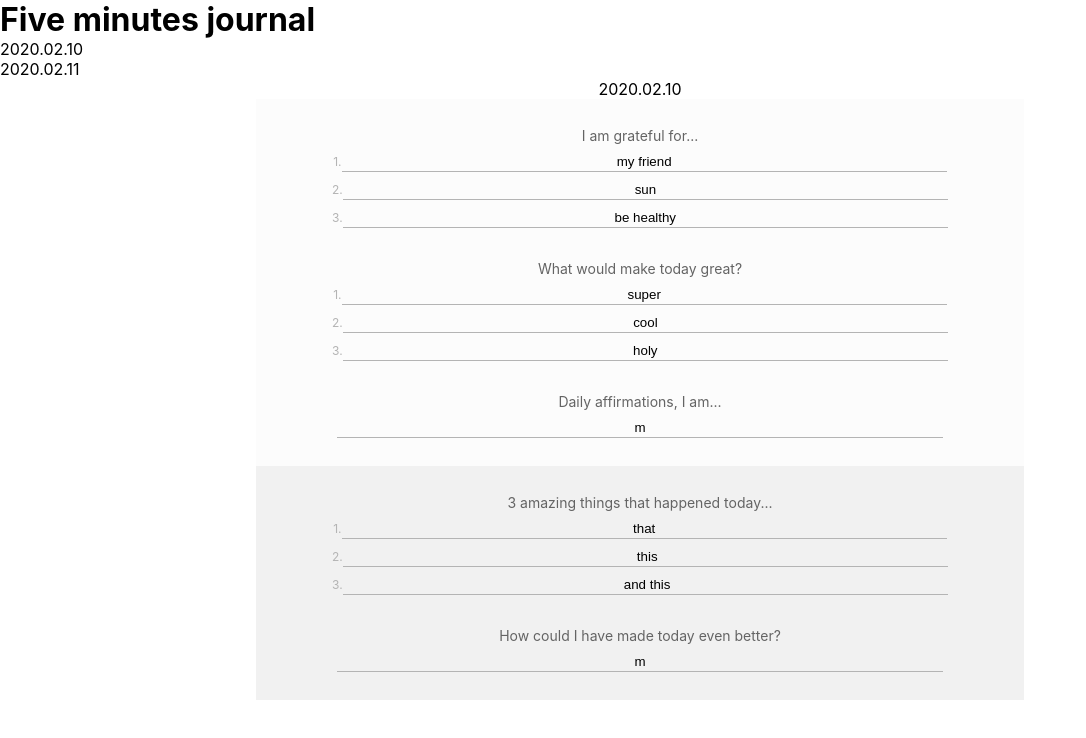
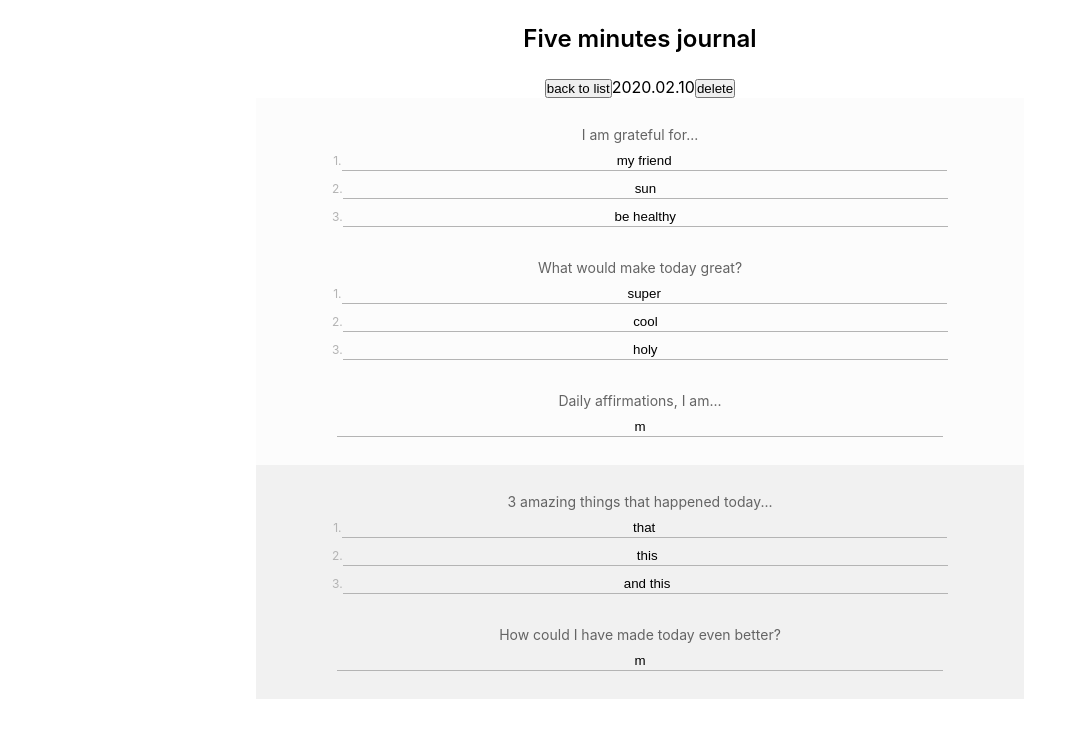
Before and after one commit to kevinloustau/5-minutes-journal, a React (Create React App) app: page / in a window 1280 px wide. Both pictures are taken after a click on the item "2020.02.10". Shown: the top 738 px of the page, without its empty margins (0-1086 px from the left). Built offline with nearby package versions, Linux system fonts and the light colour scheme.

Commit message:
better layout for dev, try to fix props in app

```diff
--- a/src/App.css
+++ b/src/App.css
@@ -9,9 +9,20 @@
 }
 
 .App {
+  text-align: center;
+}
+
+
+h1 {
+  font-size: 24px;
+  font-weight: 600;
 }
 
 h2 {
   font-size: 14px;
   font-weight: 400;
 }
+
+#mainTitle{
+  padding: 24px;
+}
--- a/src/App.js
+++ b/src/App.js
@@ -25,6 +25,7 @@ export default function App() {
     handleDayAdd,
     handleDayDelete,
     handleDaySelect,
+    handleDayUnselect,
     handleDayChange
   }
 
@@ -41,15 +42,19 @@ export default function App() {
     setDays([...days,newDay])
   }
 
-  function handleDayDelete() {}
+  function handleDayDelete() { console.log(`TO DO delete func, id${selectedDayId}`)};
 
   function handleDaySelect(id) {
     setSelectedDayId(id);
   }
 
+  function handleDayUnselect(id) {
+    setSelectedDayId(null);
+  }
   function handleDayChange(propertyName,propertyValue) {
-    const newDays = days;
-    newDays[selectedDayId][propertyName] = propertyValue
+    let newDays = days;
+    console.log(selectedDayId);
+    newDays[selectedDayId][propertyName] = propertyValue;
     setDays(newDays);
   }
 
@@ -62,9 +67,9 @@ export default function App() {
   return (
     <JournalContext.Provider value={JournalContextValue}>
       <div className="App">
-        <h1>Five minutes journal</h1>
-          <DayList days={days} />
-          {selectedDayId && <Day content={selectedDay}/>}
+        <h1 id='mainTitle'>Five minutes journal</h1>
+          {!selectedDayId && <DayList days={days} />}
+          {selectedDayId && <Day content={selectedDay} backToList={handleDayUnselect}/>}
       </div>
     </JournalContext.Provider>
   );
@@ -86,7 +91,16 @@ const emptyDays = [
     gratefull:  ['sun','moon','thy'],
     great: ['I love that','bell','car'],
     affirmation: 'my affirmation is affirmed',
-    happened:  ['da',' da',' and da'],
-    how: 'meditate tonight',
+    happened:  ['a',' a','aaaaa'],
+    how: 'aaaaaaaa',
+  },
+  {
+    id: 3,
+    date: '2020.02.12',
+    gratefull:  ['333','3333','3333'],
+    great: ['33333','33333','33333'],
+    affirmation: '333333',
+    happened:  ['3',' 3','3'],
+    how: '333',
   }
 ]
--- a/src/Components/Day.js
+++ b/src/Components/Day.js
@@ -1,17 +1,20 @@
 import React, { useState } from 'react';
 import './Day.css';
-
 import DynamicInputComponent from './DynamicInputComponent';
+import { JournalContext } from '../App';
 
 export default function Day(props) {
-  const { date, gratefull, great, affirmation, happened, how } = props.content;
+  const [content, setContent] = useState(props.content);
 
-  const [content, setContent] = useState(props.content);
+  const journalContext = React.useContext(JournalContext);
+
 
   return (
     <div className="journalContainer">
       <div className="journalContent">
-      {date}
+      <button onClick={props.backToList}>back to list</button>
+      {content.date}
+      <button onClick={journalContext.handleDayDelete}>delete</button>
         <div id="DayInputs">
           <DynamicInputComponent title="I am grateful for..." numberOfEl={3} displayNumber={true} content={content.gratefull} name='gratefull' />
           <DynamicInputComponent title="What would make today great?" numberOfEl={3} displayNumber={true} content={content.great} name='great'/>
@@ -21,6 +24,7 @@ export default function Day(props) {
           <DynamicInputComponent title="3 amazing things that happened today..." numberOfEl={3} displayNumber={true} content={content.happened} name='happened'/>
           <DynamicInputComponent title="How could I have made today even better?" numberOfEl={1} displayNumber={false} content={content.how} name='how'/>
         </div>
+
       </div>
     </div>
   );
```
